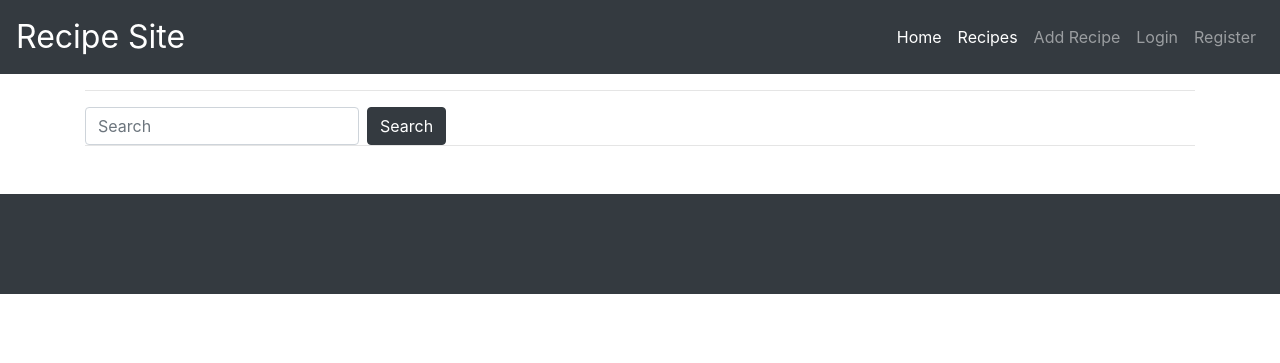
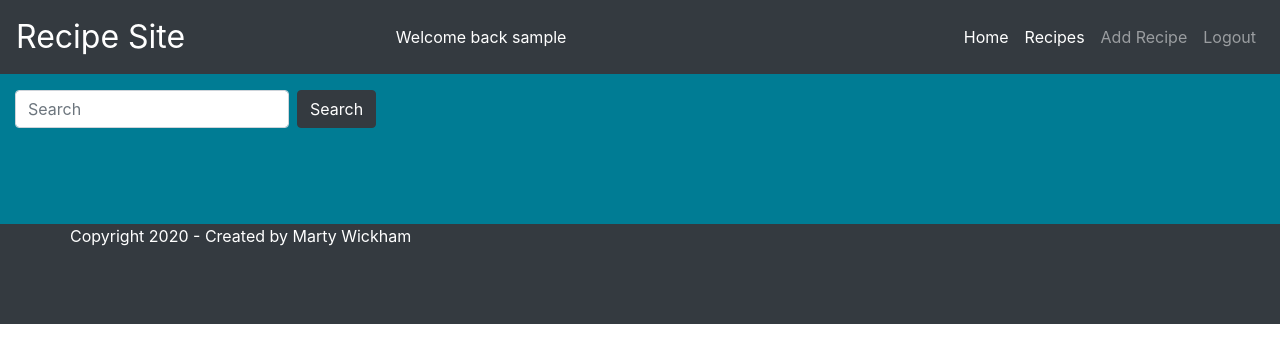
Before and after one commit to marty-wickham/milestone-project3, a Flask app: page / in a window 1280 px wide. Shown: the top 363 px of the page. Run offline with Flask 2, Linux system fonts and the light colour scheme; the visitor is signed in with stand-in values (Sample User, id 1); data that the repository does not hold is empty; some libraries are stand-ins or nearby versions.

```diff
--- a/app.py
+++ b/app.py
@@ -1,6 +1,6 @@
 import os
 import env
-from flask import Flask, render_template, redirect, request, url_for, session
+from flask import Flask, render_template, redirect, request, url_for, session, flash
 from flask_pymongo import PyMongo
 from bson.objectid import ObjectId
 import bcrypt
@@ -17,23 +17,31 @@ mongo = PyMongo(app)
 @app.route('/')
 @app.route('/index')
 def index():
-    four_recipes = mongo.db.recipes.find().sort([('views', -1)]).limit(4)
+    four_recipes = mongo.db.recipes.find().sort([('views', -1)]).limit(3)
 
     return render_template("index.html", recipes=four_recipes)
 
-"""
+
 @app.route('/login', methods=['POST', 'GET'])
 def login():
-    users = mongo.db.users
-    login_user = users.find_one({'username': request.form['username']})
+    if request.method == 'POST':
+        users = mongo.db.users
+        login_user = users.find_one({'username': request.form.get('username')})
 
-    if login_user:
-        if bcrypt.hashpw(request.form['password'].encode('utf-8'), login_user['password'].encode('utf-8')) == login_user['password'].encode('utf-8'):
-            session['username'] = request.form['username']
-            return redirect(url_for('login'))
+        if login_user:
+            if bcrypt.hashpw(request.form.get('password').encode('utf-8'), login_user['password']) == login_user['password']:
+                session['username'] = request.form['username']
+                return redirect(url_for('index'))
 
-    return "Invalid username/password combination"
-"""
+            return "Invalid password"
+        return "Invalid username"
+    return render_template("login.html")
+
+
+@app.route('/logout')
+def logout():
+    session.clear()
+    return redirect(url_for('index'))
 
 
 @app.route('/register', methods=['GET', 'POST'])
@@ -46,14 +54,14 @@ def register():
         if existing_user is None:
             if existing_email is None:
                 hashpass = bcrypt.hashpw(request.form['password'].encode('utf-8'), bcrypt.gensalt())
-                users.insert_one({'username': request.form['username'].capitalize(),
-                                  'email': request.form['email'].capitalize(),
+                users.insert_one({'username': request.form['username'],
+                                  'email': request.form['email'],
                                   'password': hashpass})
                 session['username'] = request.form['username']
                 return redirect(url_for('index'))
 
-            return 'An account with that email address already exists!'
-        return 'That username already exists!'
+            flash("An account with that email address already exists!")
+        flash("That username already exists!")
     return render_template('register.html')
 
 
@@ -64,7 +72,14 @@ def get_recipes():
 
 @app.route('/view_recipe/<recipe_id>')
 def view_recipe(recipe_id):
+
+    mongo.db.recipes.find_one_and_update(
+        {'_id': ObjectId(recipe_id)},
+        {'$inc': {'views': 1}}
+        )
+
     the_recipe = mongo.db.recipes.find_one({'_id': ObjectId(recipe_id)})
+
 
     return render_template('recipe.html', recipe=the_recipe)
 
@@ -106,7 +121,7 @@ def update_recipe(recipe_id):
     return redirect(url_for('get_recipes'))
 
 
-@app.route('/delete_recipe/<recipe_id>', methods=['POST'])
+@app.route('/delete_recipe/<recipe_id>')
 def delete_recipe(recipe_id):
     mongo.db.recipes.remove({'_id': ObjectId(recipe_id)})
 
--- a/static/css/style.css
+++ b/static/css/style.css
@@ -1,17 +1,46 @@
+/*---------------------------- Navbar --------------------*/
+
 .navbar-brand {
     font-size: 2rem;
+}
+
+.navbar-collapse {
+    flex-grow: 0;
+}
+
+
+.welcome {
+    margin: 0 auto;
+    color: #fff
 }
 
 img {
     max-width: 100%;
 }
 
+/*---------------------------- Index-page --------------------*/
+
 .container-fluid {
-    height: 700px;
-    background-image: url("https://www.azamara.co.uk/sites/default/files/heros/med-food-hero.jpg");
+    background-color: #007c94;
     background-position: center; /* Center the image */
     background-repeat: no-repeat; /* Do not repeat the image */
     background-size: cover; /* Resize the background image to cover the entire container */
+}
+
+.main-display {
+
+}
+
+.homepage-cards {
+    background-color: #007c94;
+    height: 45vh;
+    position: relative;
+}
+
+.frame {
+    position: absolute;
+    top: 50%;
+    transform: translateY(-50%);
 }
 
 .form-group {
@@ -22,7 +51,6 @@ footer {
     background-color: #343a40;
     color: #fff;
     min-height: 100px;
-    margin-top: 2rem;
 }
 
 .carousel-inner {
--- a/templates/base.html
+++ b/templates/base.html
@@ -19,12 +19,17 @@
 
 <body>
 	<header>
-		<nav class="navbar navbar-expand-sm navbar-dark bg-dark">
+		<nav class="navbar navbar-expand-md navbar-dark bg-dark">
 			<a class="navbar-brand" href="{{url_for('index')}}">Recipe Site</a>
+			<div class="welcome">
+				{% if 'username' in session %}
+				<span style="color:white;">Welcome back {{session.username}}</span>
+				{% endif %}
+			</div>
 			<button class="navbar-toggler" type="button" data-toggle="collapse" data-target="#navbarNav" aria-controls="navbarNav" aria-expanded="false" aria-label="Toggle navigation">
                 <span class="navbar-toggler-icon"></span>
             </button>
-			<div class="collapse navbar-collapse" id="navbarNav">
+			<div class="collapse navbar-collapse ml-auto" id="navbarNav">
 				<ul class="navbar-nav ml-auto">
 					<li class="nav-item active">
 						<a class="nav-link" href="{{url_for('index')}}">Home <span class="sr-only">(current)</span></a>
@@ -33,62 +38,72 @@
 						<a class="nav-link" href="{{url_for('get_recipes')}}">Recipes
 							<span class="sr-only">(current)</span></a>
 					</li>
+					{% if 'username' in session %}
 					<li class="nav-item">
 						<a class="nav-link" href="{{url_for('add_recipe')}}">Add Recipe</a>
 					</li>
 					<li class="nav-item">
-						<a class="nav-link" href="">Login</a>
+						<a class="nav-link" href="{{url_for('logout')}}">Logout</a>
+					</li>
+					{% else %}
+					<li class="nav-item">
+						<a class="nav-link" href="{{url_for('login')}}">Login</a>
 					</li>
 					<li class="nav-item">
 						<a class="nav-link" href="{{url_for('register')}}">Register</a>
 					</li>
+					{% endif %}
 				</ul>
 			</div>
 		</nav>
 	</header>
 	<section id="main-content">
-		<div class="container">
-			{% block content %}
-			{% endblock %}
-		</div>
+		{% with messages = get_flashed_messages() %}
+        {% for message in messages %}
+        {% endfor %}
+		{% endwith %}
+
+		{% block content %}
+		{% endblock %}
 	</section>
 	<footer>
 		<div id="footer" class="container">
-			<div class="row">
+			<div class="row text-center">
+				<p>Copyright 2020 - Created by Marty Wickham</p>
 				<ul class="list-inline social-links">
 					<li class="list-inline-item">
 						<a target="_blank" href="#">
-							<i class="fa fa-facebook" aria-hidden="true"></i>
+							<i class="fas fa-facebook" aria-hidden="true"></i>
 							<span class="sr-only">Facebook</span>
 						</a>
 					</li>
 					<li class="list-inline-item">
 						<a target="_blank" href="#">
-							<i class="fa fa-twitter" aria-hidden="true"></i>
+							<i class="fas fa-twitter" aria-hidden="true"></i>
 							<span class="sr-only">Twitter</span>
 						</a>
 					</li>
 					<li class="list-inline-item">
 						<a target="_blank" href="#">
-							<i class="fa fa-linkedin" aria-hidden="true"></i>
+							<i class="fas fa-linkedin" aria-hidden="true"></i>
 							<span class="sr-only">LinkedIn</span>
 						</a>
 					</li>
 					<li class="list-inline-item">
 						<a target="_blank" href="#">
-							<i class="fa fa-pinterest" aria-hidden="true"></i>
+							<i class="fas fa-pinterest" aria-hidden="true"></i>
 							<span class="sr-only">Pinterest</span>
 						</a>
 					</li>
 					<li class="list-inline-item">
 						<a target="_blank" href="#">
-							<i class="fa fa-instagram" aria-hidden="true"></i>
+							<i class="fas fa-instagram" aria-hidden="true"></i>
 							<span class="sr-only">Instagram</span>
 						</a>
 					</li>
 					<li class="list-inline-item">
 						<a target="_blank" href="#">
-							<i class="fa fa-youtube" aria-hidden="true"></i>
+							<i class="fas fa-youtube" aria-hidden="true"></i>
 							<span class="sr-only">YouTube</span>
 						</a>
 					</li>
@@ -131,6 +146,8 @@
                     $('#register-btn').removeAttr("disabled")
                 }
             })
+
+            $('.carousel').carousel()
         });
 	</script>
 
--- a/templates/edit-recipe.html
+++ b/templates/edit-recipe.html
@@ -1,7 +1,8 @@
 {% extends "base.html" %}
 {% block content %}
-<hr class="mt-3">
-<div class="row mt-3">
+<div class="container mb-4">
+	<hr class="mb-0">
+	<div class="row">
 		<div class="col">
 			<h1 class="page-heading">Add Recipe</h1>
 		</div>
@@ -39,4 +40,5 @@
 			</form>
 		</div>
 	</div>
+</div>
 {% endblock %}
--- a/templates/index.html
+++ b/templates/index.html
@@ -1,36 +1,28 @@
 {% extends "base.html" %}
 {% block content %}
-<hr class="mt-3">
-<div class="row mt-3">
+<div class="container-fluid">
+	<div class="row pt-3">
 		<div class="col">
-		<form class="form-inline my-auto mx-auto">
+			<form class="form-inline">
 				<input class="form-control mr-sm-2" type="search" placeholder="Search" aria-label="Search">
 				<button class="btn btn-dark" type="submit">Search</button>
 			</form>
 		</div>
 	</div>
-<hr class="mt-0">
+	<section id="main-display" class="container pt-5 pb-5">
 		<div class="row">
-	<div class="col">
-		<div id="carouselExampleControls" class="carousel slide" data-ride="carousel">
-			<div class="carousel-inner">
 			{% for recipe in recipes %}
-            <div class="carousel-item active">
-				<img src="{{recipe.image_url}}" class="d-block w-100" alt="...">
+			<div class="col-md-4">
+				<a href="{{url_for('view_recipe', recipe_id=recipe._id)}}">
+					<div class="card homepage-cards">
+						<div class="frame">
+							<img src="{{recipe.image_url}}" class="card-img-top" alt="{{recipe.description}}">
+                        </div>
+					</div>
+				</a>
 			</div>
 			{% endfor %}
 		</div>
-            <a class="carousel-control-prev" href="#carouselExampleControls" role="button"
-                data-slide="prev">
-                <span class="carousel-control-prev-icon" aria-hidden="true"></span>
-                <span class="sr-only">Previous</span>
-            </a>
-            <a class="carousel-control-next" href="#carouselExampleControls" role="button"
-                data-slide="next">
-                <span class="carousel-control-next-icon" aria-hidden="true"></span>
-                <span class="sr-only">Next</span>
-            </a>
-        </div>
-    </div>
+	</section>
 </div>
 {% endblock %}
--- a/templates/recipes.html
+++ b/templates/recipes.html
@@ -1,7 +1,8 @@
 {% extends "base.html"%}
 {% block content %}
-<hr class="mt-3">
-<div class="row mt-3">
+<div class="container mb-4">
+	<hr class="mb-0">
+	<div class="row">
 		<div class="col">
 			<h1 class="page-heading">Recipes</h1>
 		</div>
@@ -21,5 +22,6 @@
 		</div>
 		{% endfor %}
 	</div>
+</div>
 {% endblock %}
 <!---->
```
Also changed, not shown: templates/add-recipe.html (+8 -1 lines), templates/login.html (+7 -4 lines), templates/recipe.html (+25 -11 lines), templates/register.html (+12 -3 lines). Lines whose indentation alone changed are shown as unchanged.
